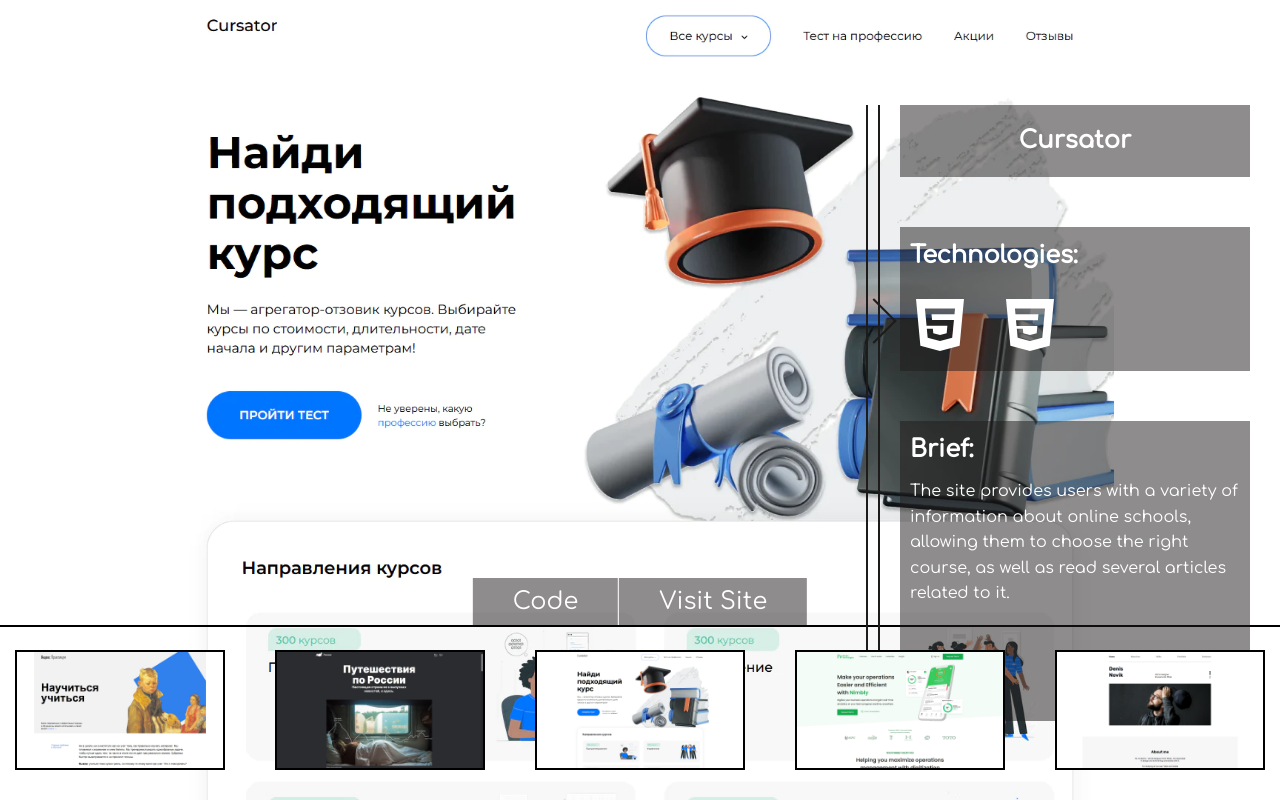
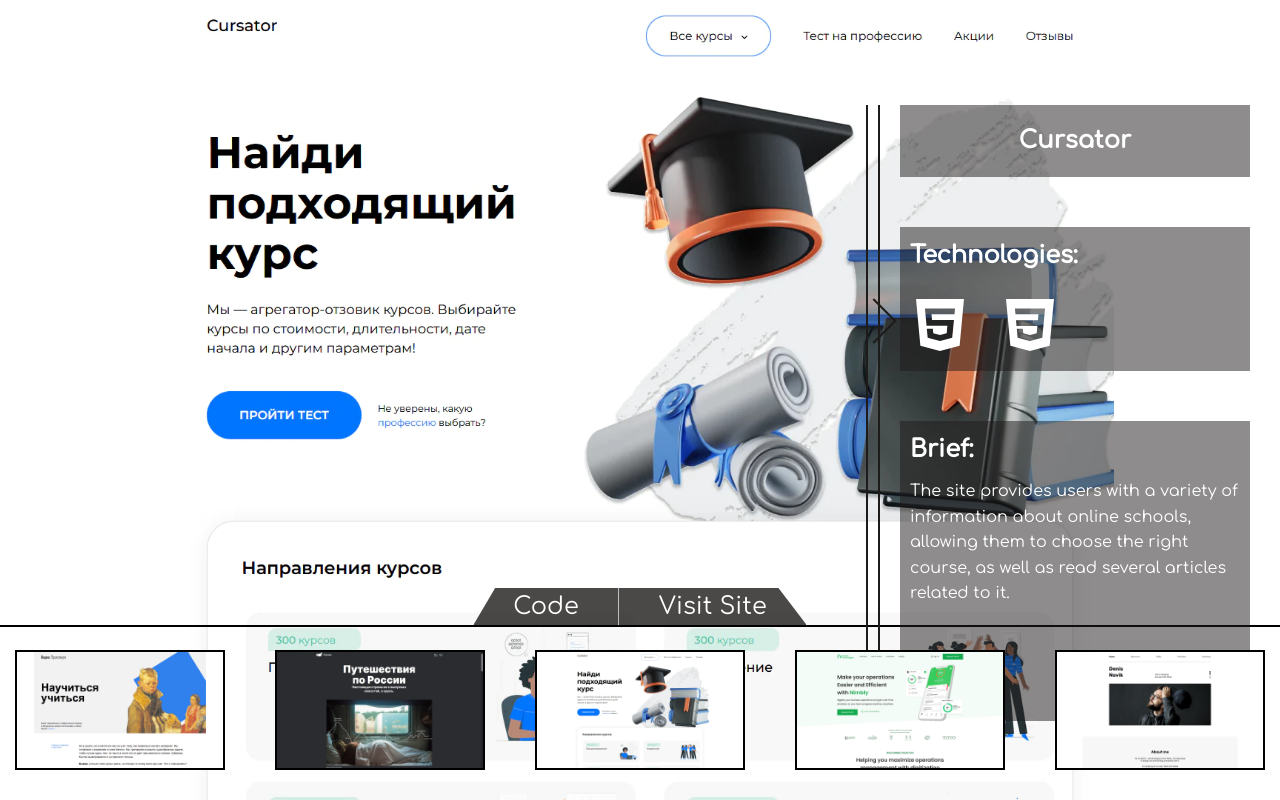
Before and after one commit to kanae367/projects-website, a React (Vite) app: page / in a window 1280 px wide. Built offline with nearby package versions, Linux system fonts and the light colour scheme.

Commit message:
Добавлены новые иконки, стили

```diff
--- a/src/components/bottomSlider/BottomSlider.tsx
+++ b/src/components/bottomSlider/BottomSlider.tsx
@@ -25,11 +25,12 @@
                 <img className={style.image} src={project.preview} alt={project.name} />
             )}}
         </SwiperSlide>)
+
     return(
         <div className={style["slider-outer"]}>
             <div className={style.links}>
-                <a className={style.link} href="#">Code</a>
-                <a className={style.link} href="#">Visit Site</a>
+                <a className={style.link} href={links.github}>Code</a>
+                <a className={style.link} href={links.website}>Visit Site</a>
             </div>
             <Swiper
                 modules={[A11y, Mousewheel, Keyboard]}
--- a/src/components/bottomSlider/bottomSlider.module.scss
+++ b/src/components/bottomSlider/bottomSlider.module.scss
@@ -60,13 +60,17 @@
 .link{
     font-size: 24px;
     display: inline-block;
-    padding: 10px 40px;
+    padding: 5px 40px;
     text-decoration: none;
     color: white;
-    background-color: #1e1b1b80;
+    background-color: rgba($color: #1e1b1b, $alpha: .8);
+
+    &:first-child{
+        clip-path: polygon(0 100%, 15% 0%, 100% 0%, 100% 100%);
+    }
 
     &:last-child{
-        border-left: 1px solid white;
-        // clip-path: polygon(0 0, 100% 50%, 50% 100%, 100% 100%);
+        position: relative;
+        clip-path: polygon(0 0, 85% 0%, 100% 100%, 0 100%);
     }
 }
--- a/src/data.json
+++ b/src/data.json
@@ -70,7 +70,7 @@
         "fullimage": "/fullimages/spacetourism.webp",
         "preview": "/fullimages/spacetourism.webp",
         "text": "A single-page website that contains information about space, planets and modern space technologies. It consists of 4 sections, each of which contains its own information. The website looks great on devices with different viewports due to adaptive layout. ",
-        "technologies": ["HTML", "CSS", "JS", "JQUERY", "SCSS"],
+        "technologies": ["HTML", "CSS", "JS", "JQUERY", "SASS"],
         "links": {
             "website": "https://works.pikulinweb.ru/space-tourism/",
             "github": "https://github.com/kanae367/space-tourism"
@@ -81,7 +81,7 @@
         "fullimage": "/fullimages/designagency.webp",
         "preview": "/fullimages/designagency.webp",
         "text": "The site provides users with information about the design agency. It contains information about the agency's team, the design process, the latest websites created, client reviews, and more.",
-        "technologies": ["HTML", "CSS", "JS", "SCSS"],
+        "technologies": ["HTML", "CSS", "JS", "SASS"],
         "links": {
             "website": "https://works.pikulinweb.ru/design-agency/",
             "github": "https://github.com/kanae367/design-agency-template"
@@ -103,7 +103,7 @@
         "fullimage": "/fullimages/todoapp.webp",
         "preview": "/fullimages/todoapp.webp",
         "text": "This website is a task management app.",
-        "technologies": ["HTML", "CSS", "JS", "REACT", "SCSS", "FIREBASE"],
+        "technologies": ["HTML", "CSS", "JS", "REACT", "SASS", "FIREBASE"],
         "links": {
             "website": "https://works.pikulinweb.ru/todo-app",
             "github": "https://github.com/kanae367/todo-app"
@@ -114,7 +114,7 @@
         "fullimage": "/fullimages/feedbackapp.webp",
         "preview": "/fullimages/feedbackapp.webp",
         "text": "This is a feedback sharing app. With its help, user can report an issue, which can be handled by development team afterwards. User can leave a comment to a feedback, upvote it or edit it if necessary. Feedbacks have different states. Feedbacks with a 'suggestion' state can be seen on the home page, while the rest can be seen on the roadmap page.",
-        "technologies": ["HTML", "CSS", "JS", "REACT", "SCSS", "REDUX", "FIREBASE"],
+        "technologies": ["HTML", "CSS", "JS", "REACT", "SASS", "REDUX", "FIREBASE"],
         "links": {
             "website": "https://works.pikulinweb.ru/feedback-app",
             "github": "https://github.com/kanae367/feedback-app"
--- a/src/icons.json
+++ b/src/icons.json
@@ -35,10 +35,10 @@
         }
     },
     {
-        "name": "SCSS",
+        "name": "SASS",
         "data": {
-            "src": "scss.svg",
-            "alt": "SCSS"
+            "src": "sass.svg",
+            "alt": "Sass"
         }
     },
     {
```
Also changed, not shown: public/icons/redux.svg (added), public/icons/sass.svg (added).
